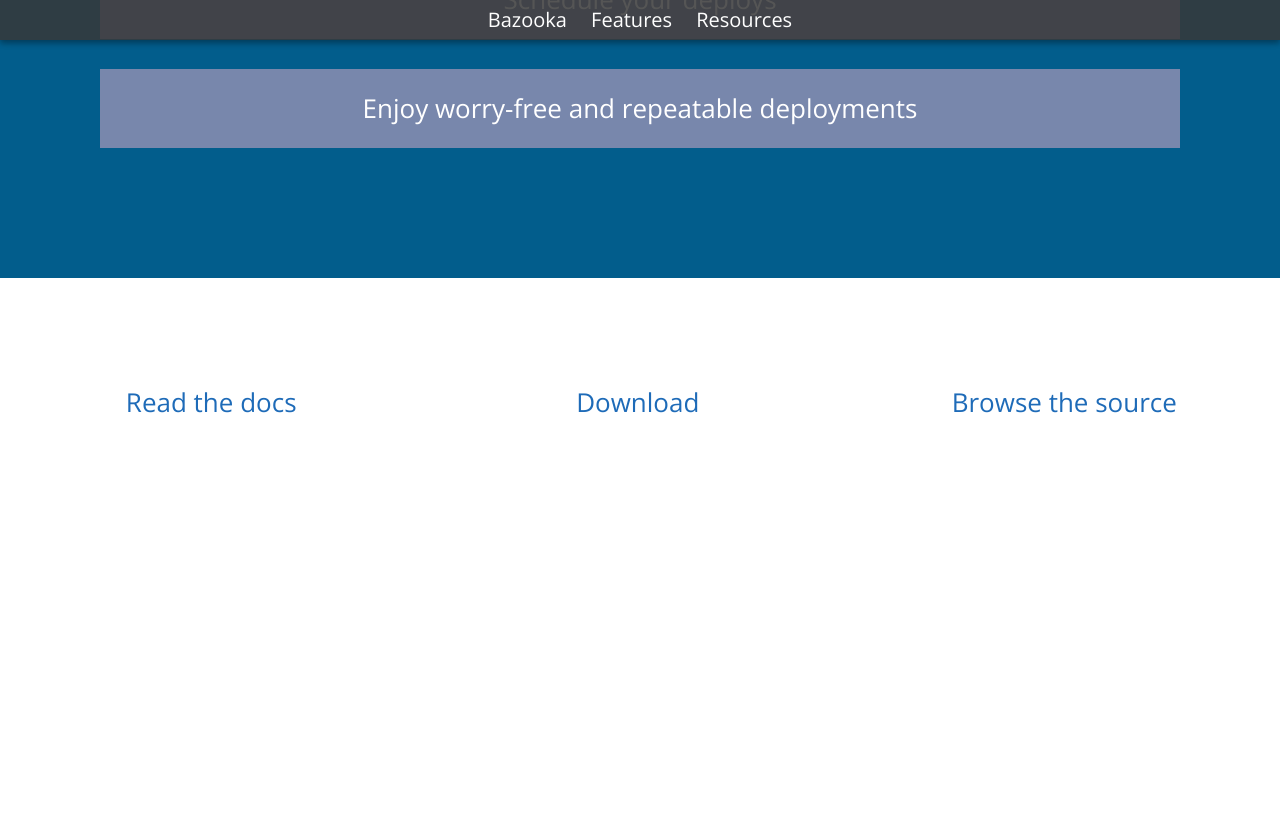
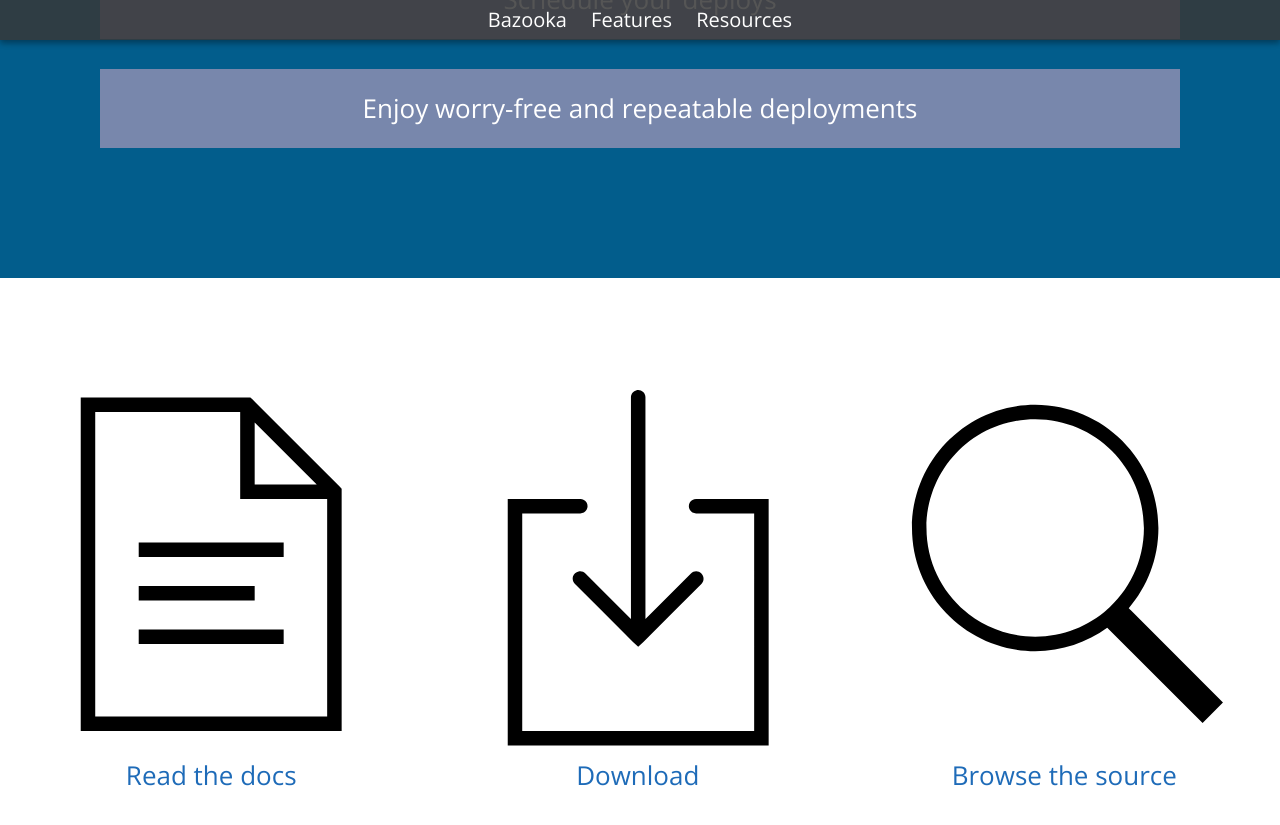
Before and after one commit to BazookaDeploy/Bazooka, a Jekyll site: the page index.html, which Jekyll copies as it is, in a window 1280 px wide and 900 px high, scrolled down 915 px. Shown: the top 825 px of the window. Built offline with Jekyll 4.4.1, drawn with Linux system fonts in a browser that asks for light colours; Markdown is read by kramdown in place of the engine named in the settings; before the commit the page ends 1442 px from its top, so only the background shows below that.

Commit message:
Update index.html

```diff
--- a/index.html
+++ b/index.html
@@ -39,15 +39,36 @@
 
     <div id="Resources">
           <div>
-            <a href="http://bazookadeploy.readthedocs.io/en/latest/">Read the docs</a>
+            <a href="http://bazookadeploy.readthedocs.io/en/latest/">
+              <svg xmlns="http://www.w3.org/2000/svg" xmlns:xlink="http://www.w3.org/1999/xlink" viewBox="0 0 50 50" version="1.1">
+<g id="surface1">
+<path style=" " d="M 7 2 L 7 48 L 43 48 L 43 14.59375 L 42.71875 14.28125 L 30.71875 2.28125 L 30.40625 2 Z M 9 4 L 29 4 L 29 16 L 41 16 L 41 46 L 9 46 Z M 31 5.4375 L 39.5625 14 L 31 14 Z M 15 22 L 15 24 L 35 24 L 35 22 Z M 15 28 L 15 30 L 31 30 L 31 28 Z M 15 34 L 15 36 L 35 36 L 35 34 Z "></path>
+</g>
+</svg><br />
+              Read the docs
+            </a>
          </div>
 
         <div>
-           <a href="https://github.com/BazookaDeploy/Bazooka/releases">Download</a>
+           <a href="https://github.com/BazookaDeploy/Bazooka/releases">
+             <svg xmlns="http://www.w3.org/2000/svg" xmlns:xlink="http://www.w3.org/1999/xlink" viewBox="0 0 50 50" version="1.1">
+<g id="surface1">
+<path style=" " d="M 24.90625 0.96875 C 24.863281 0.976563 24.820313 0.988281 24.78125 1 C 24.316406 1.105469 23.988281 1.523438 24 2 L 24 32.5625 L 17.71875 26.28125 C 17.476563 26.03125 17.121094 25.925781 16.78125 26 C 16.40625 26.066406 16.105469 26.339844 16 26.703125 C 15.894531 27.070313 16.003906 27.460938 16.28125 27.71875 L 24.28125 35.71875 L 25 36.40625 L 25.71875 35.71875 L 33.71875 27.71875 C 34.117188 27.320313 34.117188 26.679688 33.71875 26.28125 C 33.320313 25.882813 32.679688 25.882813 32.28125 26.28125 L 26 32.5625 L 26 2 C 26.011719 1.710938 25.894531 1.433594 25.6875 1.238281 C 25.476563 1.039063 25.191406 0.941406 24.90625 0.96875 Z M 7 16 L 7 50 L 43 50 L 43 16 L 33 16 C 32.640625 15.996094 32.304688 16.183594 32.121094 16.496094 C 31.941406 16.808594 31.941406 17.191406 32.121094 17.503906 C 32.304688 17.816406 32.640625 18.003906 33 18 L 41 18 L 41 48 L 9 48 L 9 18 L 17 18 C 17.359375 18.003906 17.695313 17.816406 17.878906 17.503906 C 18.058594 17.191406 18.058594 16.808594 17.878906 16.496094 C 17.695313 16.183594 17.359375 15.996094 17 16 Z "></path>
+</g>
+</svg><br />
+             Download
+          </a>
         </div>
 
         <div>
-          <a href="https://github.com/BazookaDeploy/Bazooka">Browse the source</a>
+          <a href="https://github.com/BazookaDeploy/Bazooka">
+            <svg xmlns="http://www.w3.org/2000/svg" xmlns:xlink="http://www.w3.org/1999/xlink" viewBox="0 0 50 50" version="1.1">
+<g id="surface1">
+<path style=" " d="M 21 3 C 11.621094 3 4 10.621094 4 20 C 4 29.378906 11.621094 37 21 37 C 24.710938 37 28.140625 35.804688 30.9375 33.78125 L 44.09375 46.90625 L 46.90625 44.09375 L 33.90625 31.0625 C 36.460938 28.085938 38 24.222656 38 20 C 38 10.621094 30.378906 3 21 3 Z M 21 5 C 29.296875 5 36 11.703125 36 20 C 36 28.296875 29.296875 35 21 35 C 12.703125 35 6 28.296875 6 20 C 6 11.703125 12.703125 5 21 5 Z "></path>
+</g>
+</svg><br />
+            Browse the source
+          </a>
         </div>
      </div>
    </div>
```
